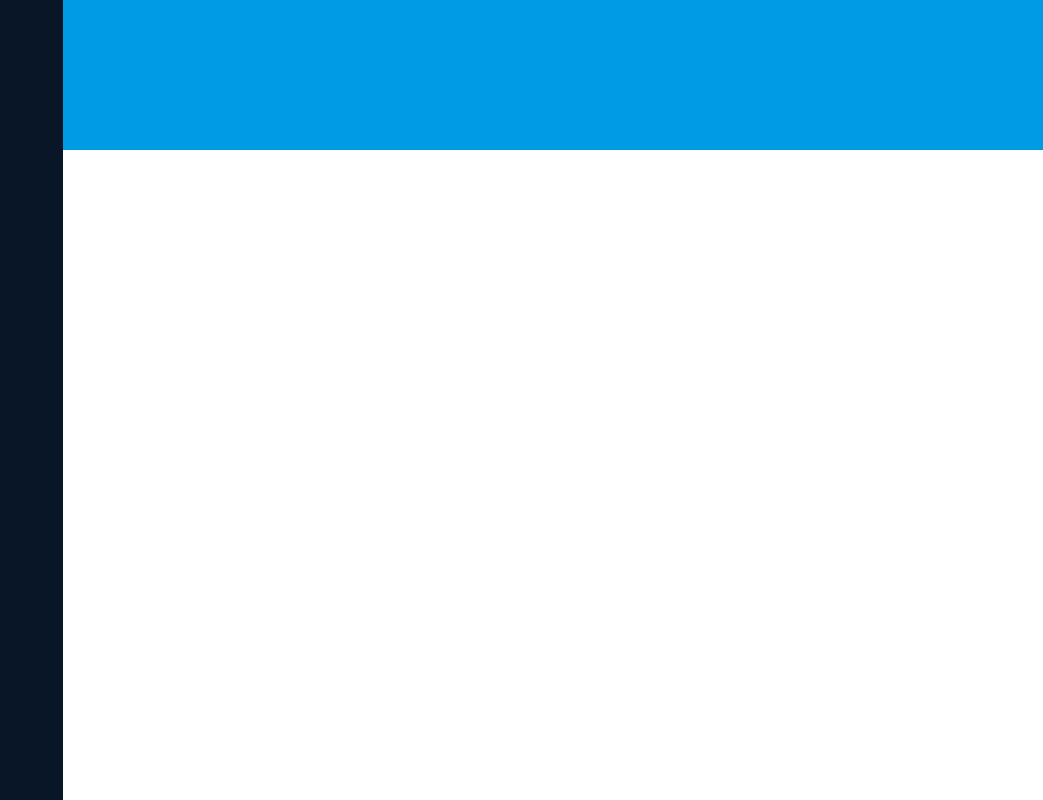
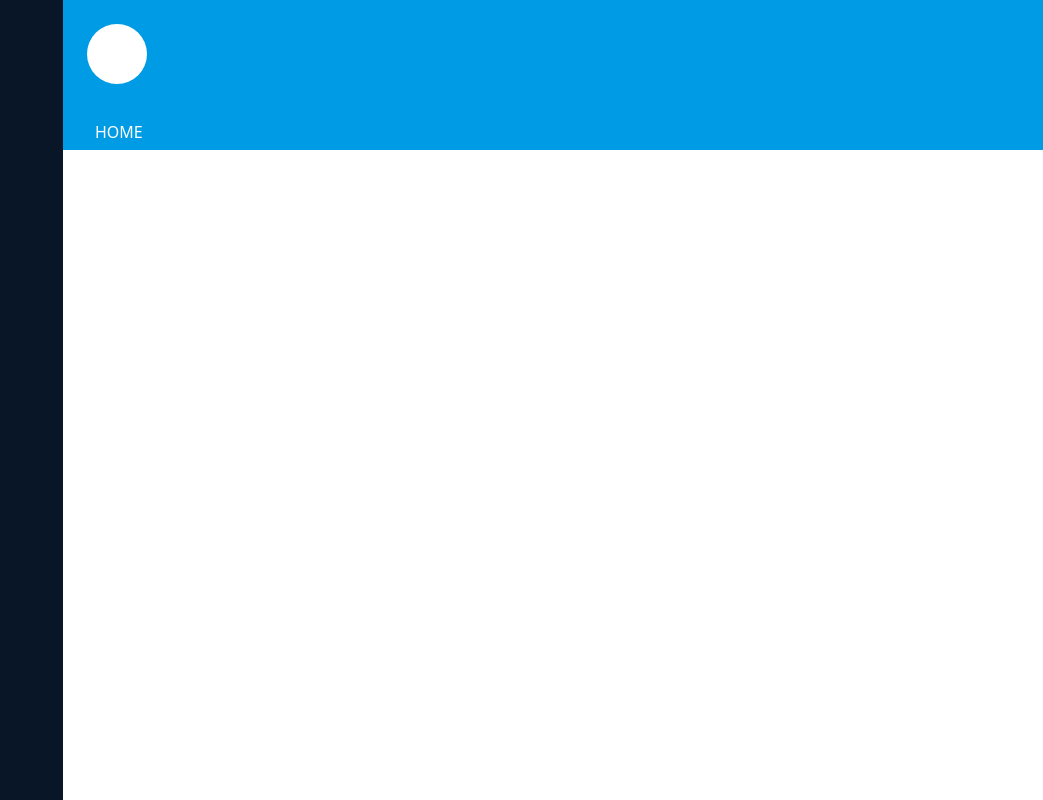
Before and after one commit to fbn776/Checkio, a React (Vite) app in the folder src/web/frontend/: page / in a window 1280 px wide. Shown: the whole page, without its empty margins (237-1280 px from the left). Built offline with nearby package versions, Linux system fonts and the light colour scheme.

Commit message:
Home Layout

```diff
--- a/src/web/frontend/src/pages/home/page.jsx
+++ b/src/web/frontend/src/pages/home/page.jsx
@@ -4,8 +4,15 @@ export default function HomePage() {
             <div className="w-[300px] bg-[#081627] min-h-[100vh]">
             </div>
             <div className="flex flex-grow flex-col items-center justify-start min-h-[100vh]">
-                <div className="bg-[#009be5] min-h-[150px] w-full">
-
+                <div className="flex flex-col bg-[#009be5] min-h-[150px] w-full items-center justify-between">
+                    <div className="w-full p-6">
+                        <div className="h-[60px] w-[60px] rounded-full bg-white"></div>
+                    </div>
+                    <div className="w-full flex items-center justify-start px-8 text-white">
+                        <div className="min-h-[30px] w-full">
+                            HOME
+                        </div>
+                    </div>
                 </div>
                 <div className="bg-white w-full flex-grow">
 
```
